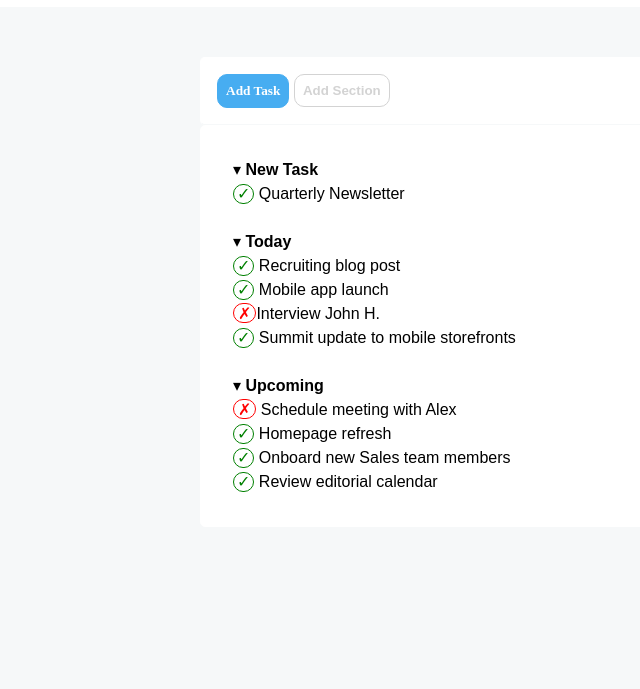
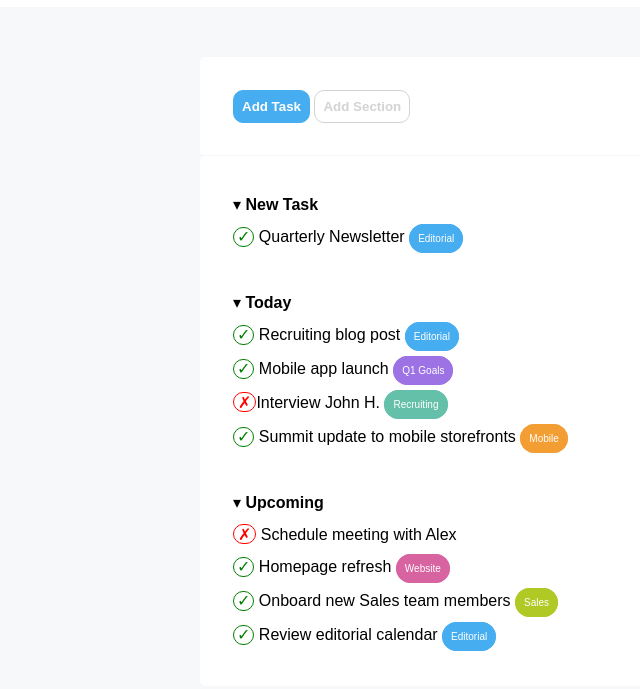
Before and after one commit to ludovicamessineo/html-css-toboolist, a plain HTML site: page index.html in a window 1280 px wide. Shown: the part 63-752 px from the top of the page, without its empty margins (0-640 px from the left). Drawn offline with nearby package versions, Linux system fonts and the light colour scheme.

Commit message:
exercise completed

```diff
--- a/css/style.css
+++ b/css/style.css
@@ -32,7 +32,7 @@ body {
 /* NAV */
 .container-nav {
     margin: 50px 200px 0px;
-    padding: 1em;
+    padding: 2em;
     background-color: white;
     border-top: 1px solid white;
     border-right: 1px solid white;
@@ -47,7 +47,7 @@ body {
     border: 1px solid #47adf1;
     border-radius: 10px;
     padding: 8px;
-    font-family: ar;
+    font-family: Arial, Helvetica, sans-serif;
     font-weight: bolder;
     color: white;
 }
@@ -71,9 +71,10 @@ body {
     border-radius: 5px;
 }
 
+/* LISTS */
 ol {
     list-style: none;
-    line-height: 1.5em;
+    line-height: 2em;
 }
 
 ul {
@@ -84,6 +85,7 @@ ul {
     font-weight: 700;
 }
 
+/* SPECIAL CHARACTERS */
 .check {
     display: inline-block;
     height: 20px;
@@ -105,3 +107,42 @@ ul {
     line-height: 0.8em;
     padding: 4px;
 }
+
+/* COLOURED TAGS */
+.tag {
+    border-radius: 40px;
+    padding: 8px;
+    color: white;
+    font-size: 10px;
+}
+
+.blue-editorial {
+    border:1px solid #47adf1;
+    background-color: #47adf1;
+}
+
+.purple-goal {
+    border: 1px solid #9c72e4;
+    background-color: #9c72e4;
+}
+
+.green-recruiting {
+    border: 1px solid #64c0a9;
+    background-color: #64c0a9;
+}
+
+
+.orange-mobile {
+    border: 1px solid #f29e33;
+    background-color: #f29e33;
+}
+
+.pink-website {
+    border: 1px solid #d863a1;
+    background-color: #d863a1;
+}
+
+.green-sales {
+    border: 1px solid #b0c925;
+    background-color: #b0c925;
+}
--- a/index.html
+++ b/index.html
@@ -37,7 +37,7 @@
             <ol>
                <li>&#9662; <strong>New Task</strong>
                    <ul>
-                       <li><span class="check">&check;</span> Quarterly Newsletter</li>
+                       <li><span class="check">&check;</span> Quarterly Newsletter <span class="blue-editorial tag">Editorial</span></li>
                    </ul>
                </li>
 
@@ -45,10 +45,10 @@
 
                <li>&#9662; <strong>Today</strong>
                    <ul>
-                       <li><span class="check">&check;</span> Recruiting blog post</li>
-                       <li><span class="check">&check;</span> Mobile app launch</li>
-                       <li><span class="cross">&#10007;</span>Interview John H.</li>
-                       <li><span class="check">&check;</span> Summit update to mobile storefronts</li>
+                       <li><span class="check">&check;</span> Recruiting blog post <span class="blue-editorial tag">Editorial</span></li>
+                       <li><span class="check">&check;</span> Mobile app launch <span class="purple-goal tag">Q1 Goals</span></li>
+                       <li><span class="cross">&#10007;</span>Interview John H. <span class="green-recruiting tag">Recruiting</span></li>
+                       <li><span class="check">&check;</span> Summit update to mobile storefronts <span class="orange-mobile tag">Mobile</span></li>
                    </ul>
                </li>
 
@@ -57,9 +57,9 @@
                <li>&#9662; <strong>Upcoming</strong>
                    <ul>
                        <li><span class="cross">&#10007;</span> Schedule meeting with Alex</li>
-                       <li><span class="check">&check;</span> Homepage refresh</li>
-                       <li><span class="check">&check;</span> Onboard new Sales team members</li>
-                       <li><span class="check">&check;</span> Review editorial calendar</li>
+                       <li><span class="check">&check;</span> Homepage refresh <span class="pink-website tag">Website</span></li>
+                       <li><span class="check">&check;</span> Onboard new Sales team members <span class="green-sales tag">Sales</span></li>
+                       <li><span class="check">&check;</span> Review editorial calendar <span class="blue-editorial tag">Editorial</span></li>
                    </ul>
                </li>
             </ol>
@@ -67,9 +67,5 @@
     </main>
     <!-- /MAIN -->
 
-
-
-
-
 </body>
 </html>
```
